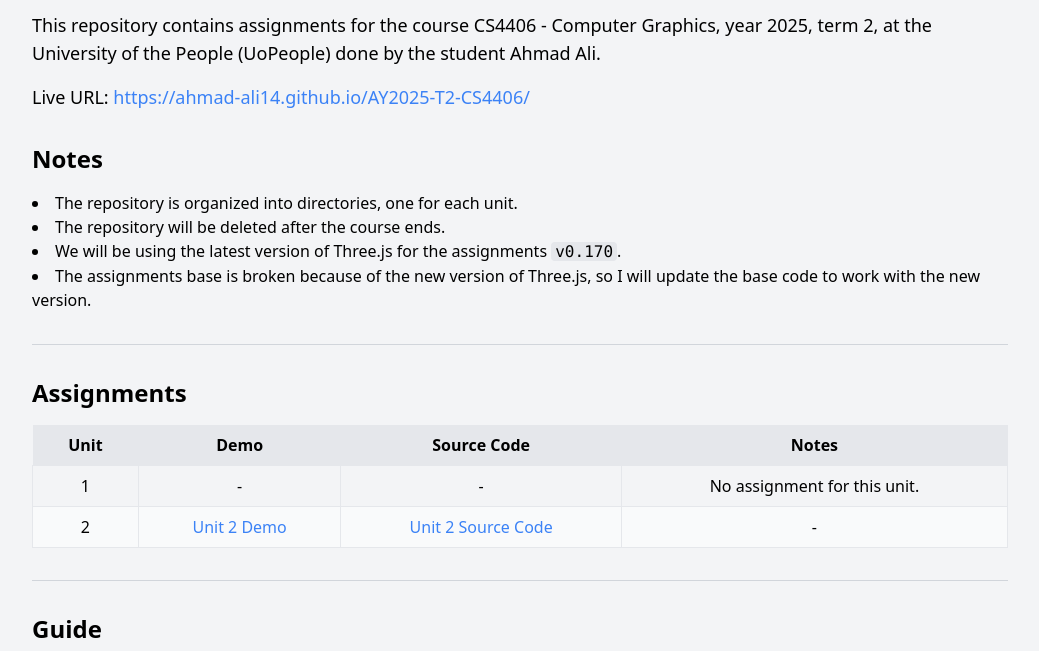
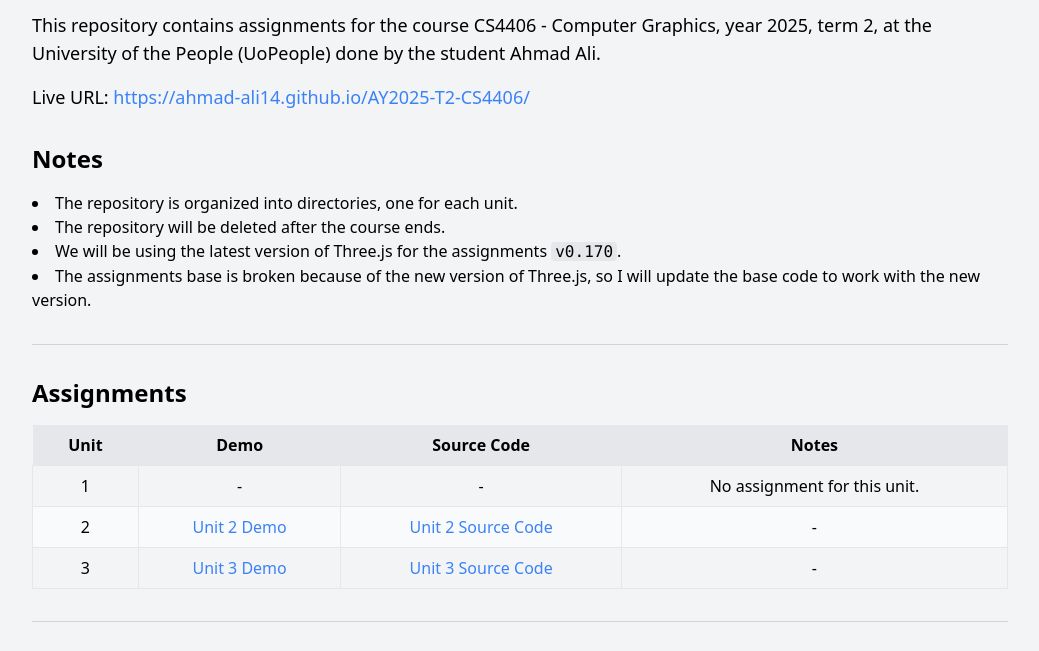
Before and after one commit to ahmad-ali14/AY2025-T2-CS4406, a website: page src/index.html in a window 1280 px wide. Shown: the part 90-741 px from the top of the page, without its empty margins (120-1159 px from the left). Drawn offline with nearby package versions, Linux system fonts and the light colour scheme.

Commit message:
update links

```diff
--- a/src/index.html
+++ b/src/index.html
@@ -76,6 +76,22 @@
                     </td>
                     <td class="border px-4 py-2">-</td>
                 </tr>
+                <tr class="text-center">
+                    <td class="border px-4 py-2">3</td>
+                    <td class="border px-4 py-2">
+                        <a href="https://ahmad-ali14.github.io/AY2025-T2-CS4406/unit3/"
+                           class="text-blue-500 hover:underline">
+                            Unit 3 Demo
+                        </a>
+                    </td>
+                    <td class="border px-4 py-2">
+                        <a href="https://github.com/ahmad-ali14/AY2025-T2-CS4406/blob/main/src/unit3/code.ts"
+                           class="text-blue-500 hover:underline">
+                            Unit 3 Source Code
+                        </a>
+                    </td>
+                    <td class="border px-4 py-2">-</td>
+                </tr>
             </tbody>
         </table>
 
```
Also changed, not shown: README.md.
